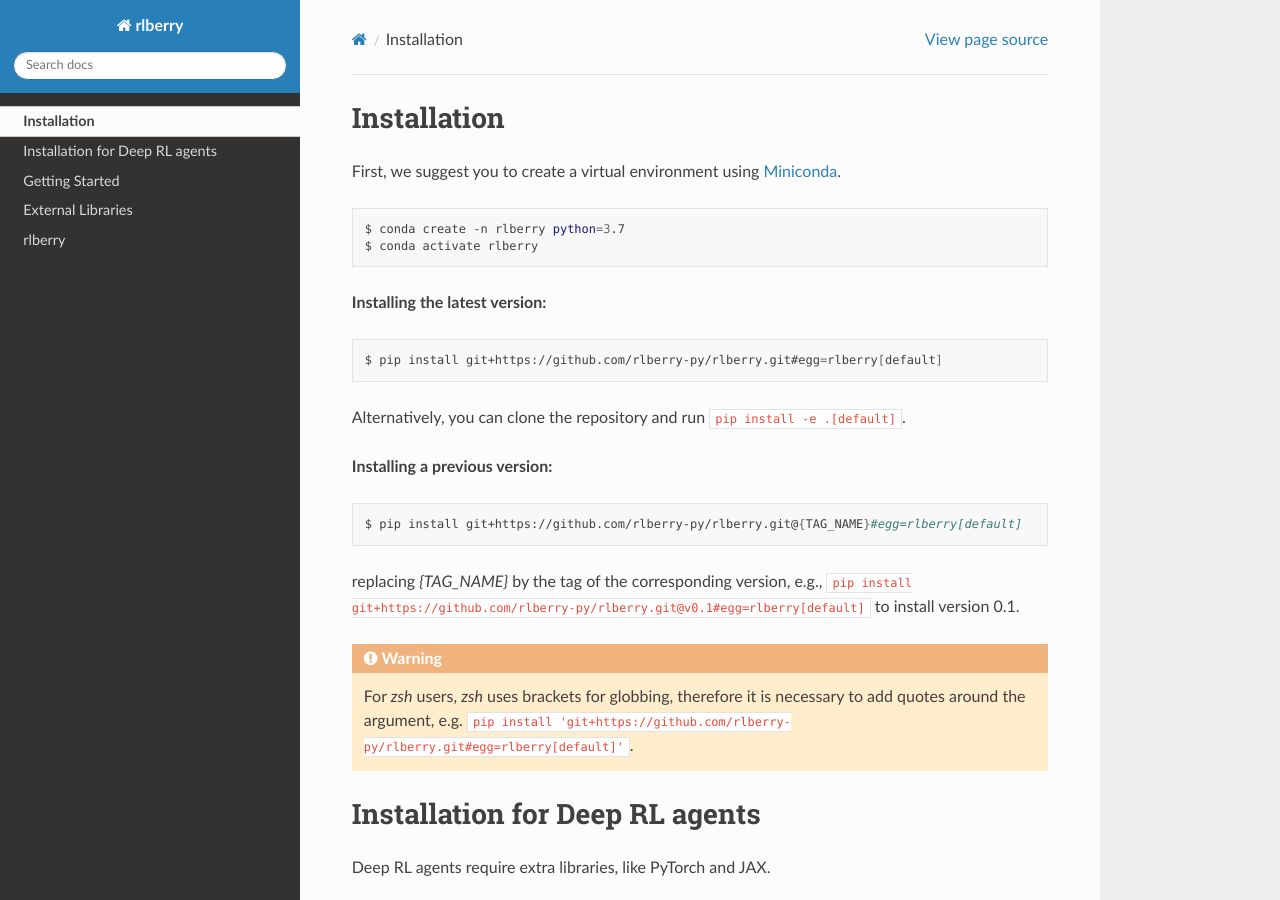
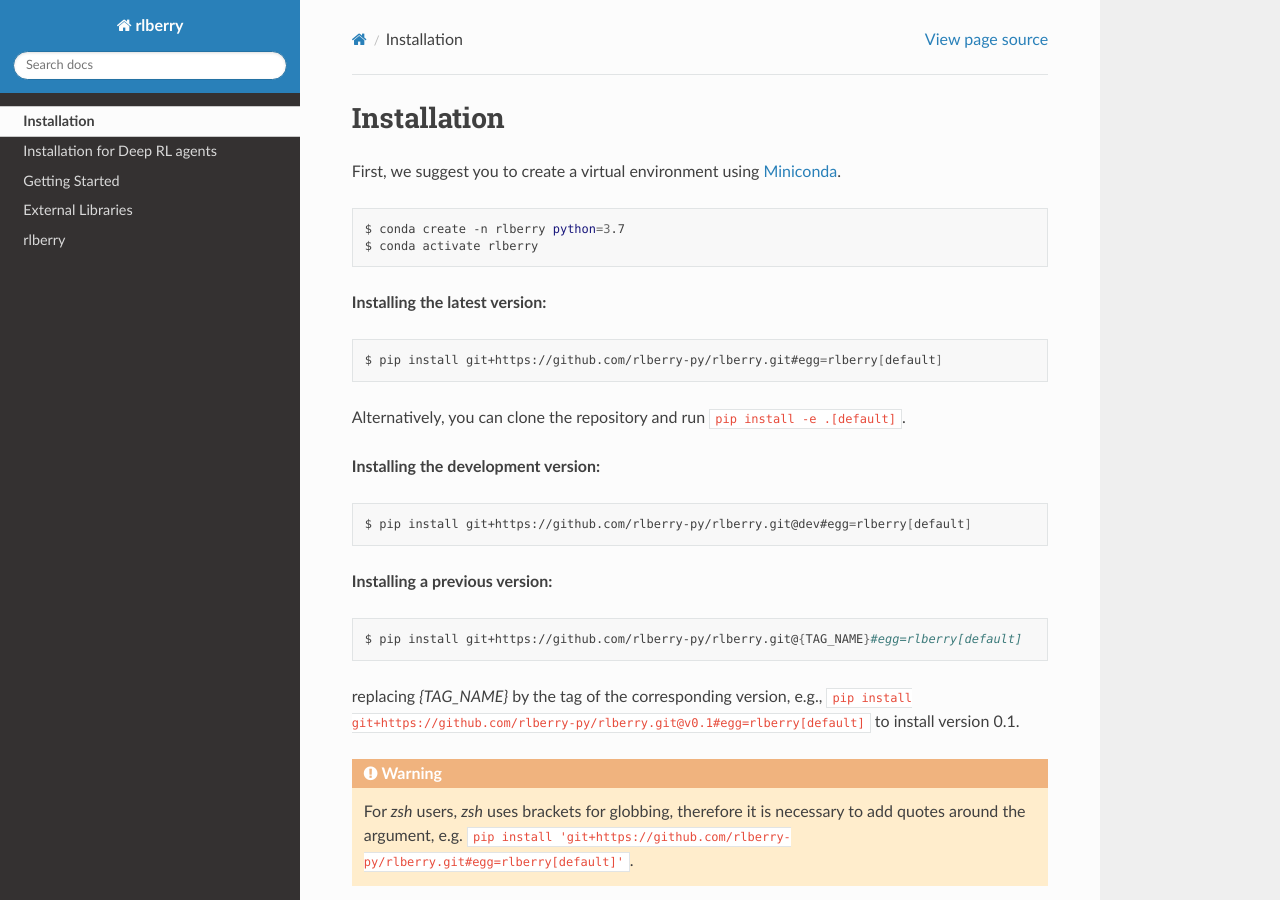
Before and after one commit to rlberry-py/rlberry, a Sphinx documentation site: the page built from docs/installation.rst, in a window 1280 px wide and 900 px high. Built offline with Sphinx 7.4.7 and the Read the Docs theme 2.0.0, drawn with Linux system fonts in a browser that asks for light colours.

Commit message:
feat(docs): Instructions to install from dev branch.

```diff
--- a/docs/installation.rst
+++ b/docs/installation.rst
@@ -21,6 +21,13 @@ First, we suggest you to create a virtual environment using
     $ pip install git+https://github.com/rlberry-py/rlberry.git#egg=rlberry[default]
 
 Alternatively, you can clone the repository and run :code:`pip install -e .[default]`.
+
+
+**Installing the development version:**
+
+.. code:: bash
+
+    $ pip install git+https://github.com/rlberry-py/rlberry.git@dev#egg=rlberry[default]
 
 
 **Installing a previous version:**
```
